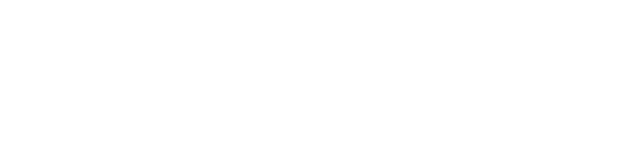
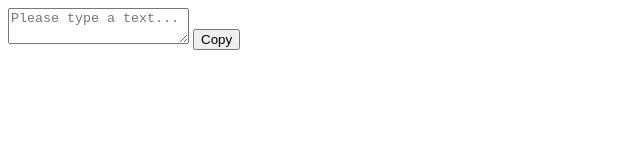
Before and after one commit to Abdulmanan-Rahimi/Copy-to-Clipboard-Project-with-js, a plain HTML site: page index.html in a window 1280 px wide. Shown: the whole page, without its empty margins (0-640 px from the left). Drawn offline with Linux system fonts and the light colour scheme.

Commit message:
write the html code of mini pro

```diff
--- a/index.html
+++ b/index.html
@@ -7,6 +7,10 @@
     <link rel="stylesheet" href="style.css">
 </head>
 <body>
+    <div class="container">
+        <textarea name="" id="" placeholder="Please type a text..."></textarea>
+        <button>Copy</button>
+      </div>
     <script src="main.js"></script>
 </body>
 </html>
```
